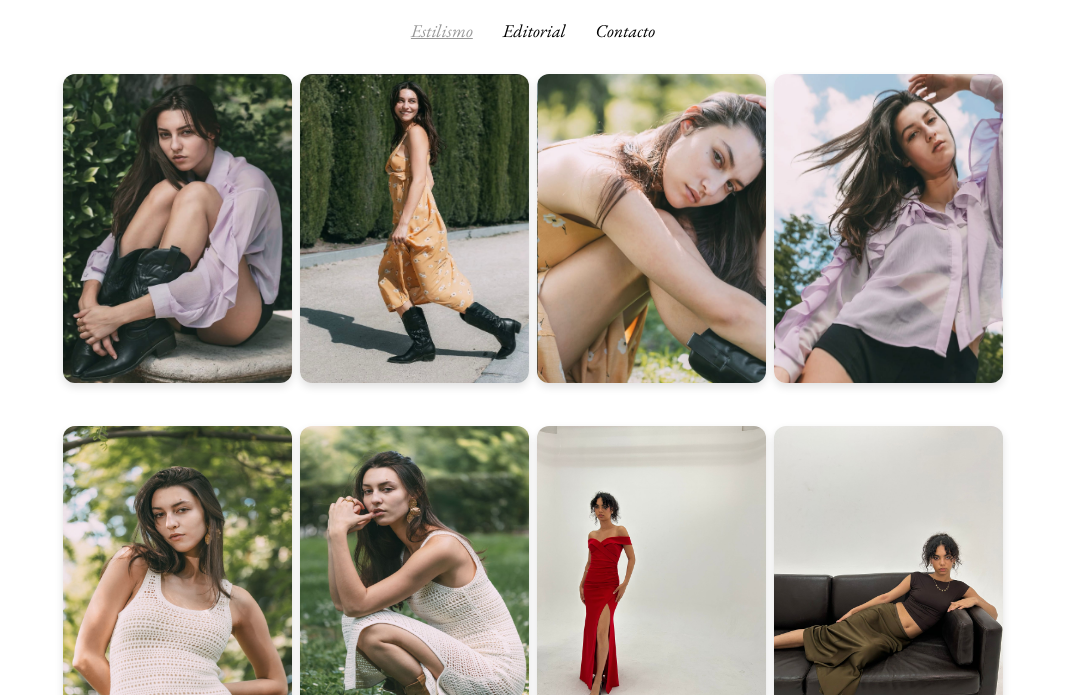
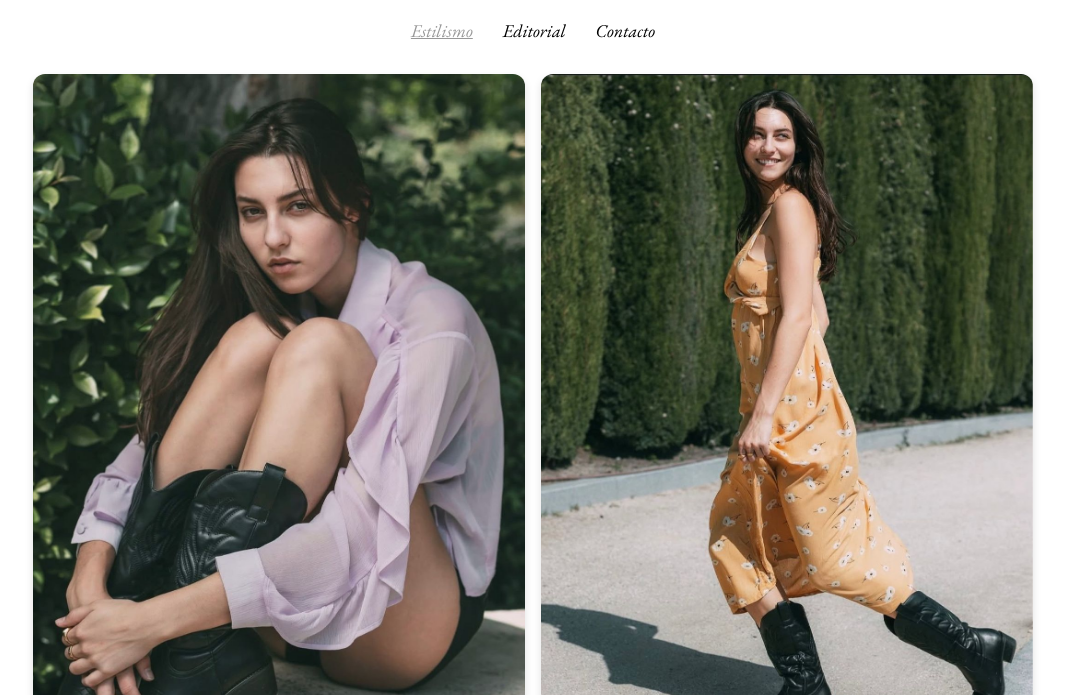
Before and after one commit to GianBordon/Portaolio-Victoria-Ziita, a plain HTML site: page index.html in a window 1280 px wide. Shown: the part 105-800 px from the top of the page, without its empty margins (107-1172 px from the left). Drawn offline with nearby package versions, Linux system fonts and the light colour scheme.

Commit message:
Update images sizes

```diff
--- a/style.css
+++ b/style.css
@@ -71,16 +71,16 @@ body {
 
 .gallery-container {
   display: grid;
-  grid-template-columns: repeat(auto-fill, minmax(200px, 1fr));
-  gap: 8px;
+  grid-template-columns: repeat(auto-fill, minmax(350px, 1fr));
+  gap: 16px;
   max-width: 1000px;
   margin: 0 auto;
-  padding: 30px;
+  padding: 30px 0px;
 }
 
 .gallery-item {
   width: 100%;
-  height: 90%;
+  height: 95%;
   overflow: hidden;
   border-radius: 12px;
   box-shadow: 0 4px 8px rgba(0, 0, 0, 0.12);
@@ -114,9 +114,6 @@ body {
     0 0 0 3px #7f5af0,
     0 12px 20px rgba(0, 0, 0, 0.28);
 }
-
-
-
 
 /* Section sobre mi*/
 .about-section {
```
